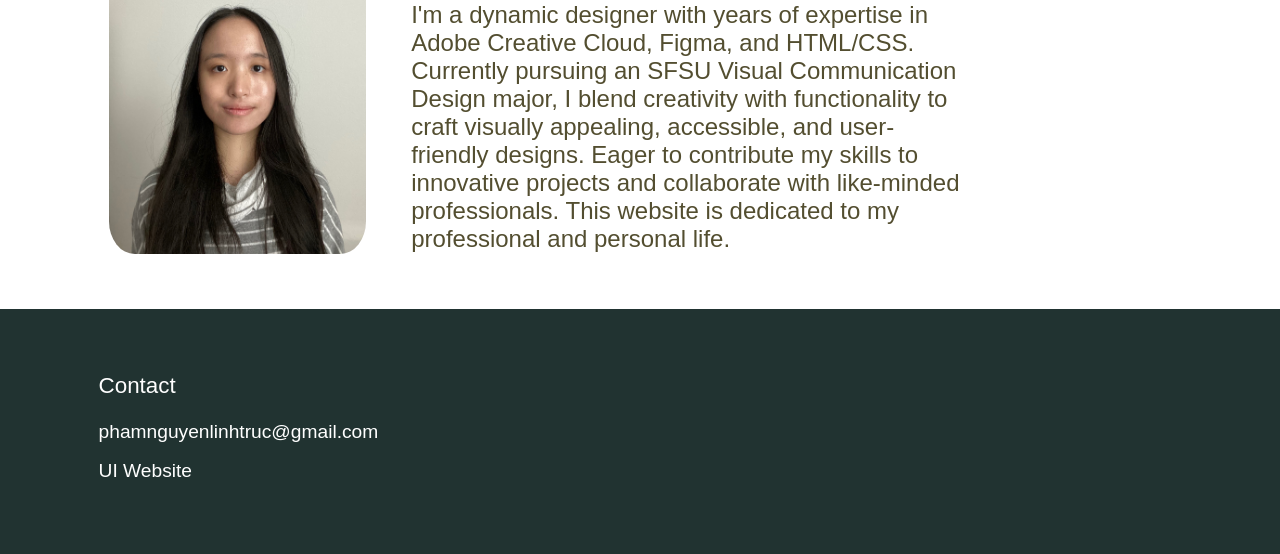
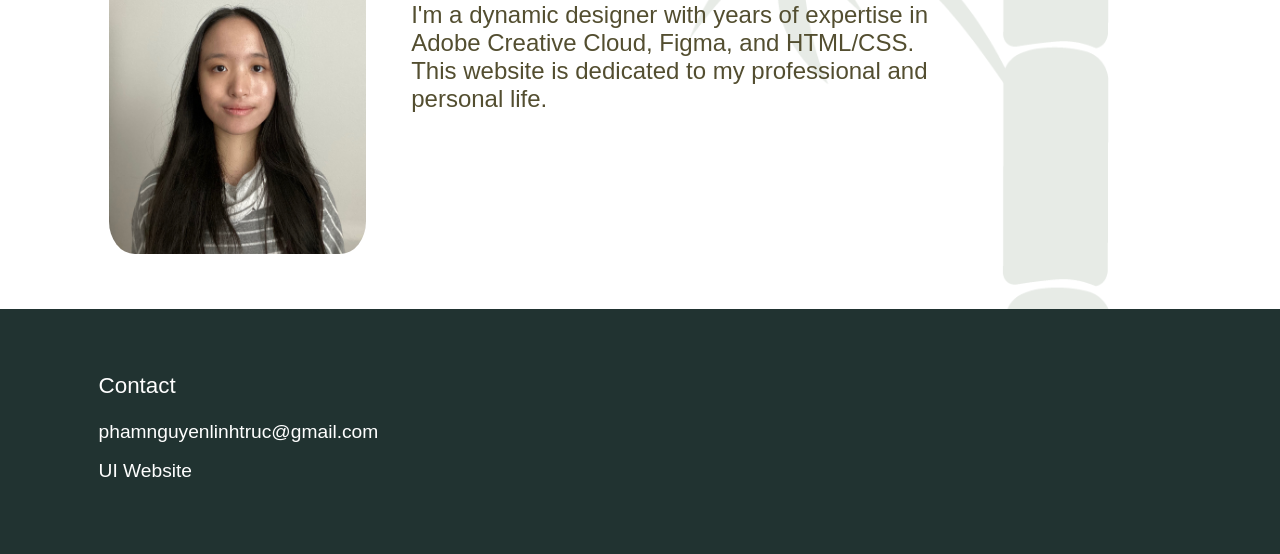
Before and after one commit to annapham45554/APham45554.github.io, a plain HTML site: page index.html in a window 1280 px wide. Shown: the part 669-1223 px from the top of the page. Drawn offline with Linux system fonts and the light colour scheme; a web font is replaced by a local one.

Commit message:
adding images

```diff
--- a/css/style.css
+++ b/css/style.css
@@ -9,6 +9,10 @@
 body {
     width: 100%;
     min-height: 100vh;
+    background-image: url(../img/Mybamboo.png);
+    background-repeat: no-repeat;
+    background-position-x: 130%;
+    background-size: 50em;
 }
 
 /* HEADER */
--- a/index.html
+++ b/index.html
@@ -41,7 +41,7 @@
                 <div class="textcontainer">
                     <h2 class="heading">Hi, I'm Anna Pham</h2>
                     <p class="pleft">
-                        I'm a dynamic designer with years of expertise in Adobe Creative Cloud, Figma, and HTML/CSS. Currently pursuing an SFSU Visual Communication Design major, I blend creativity with functionality to craft visually appealing, accessible, and user-friendly designs. Eager to contribute my skills to innovative projects and collaborate with like-minded professionals. This website is dedicated to my professional and personal life.
+                        I'm a dynamic designer with years of expertise in Adobe Creative Cloud, Figma, and HTML/CSS. This website is dedicated to my professional and personal life.
                     </p>
                 </div>
         </div>
```
Also changed, not shown: APham_Gallery/img/Anna 3D art.png, img/Mybamboo.png (added).
